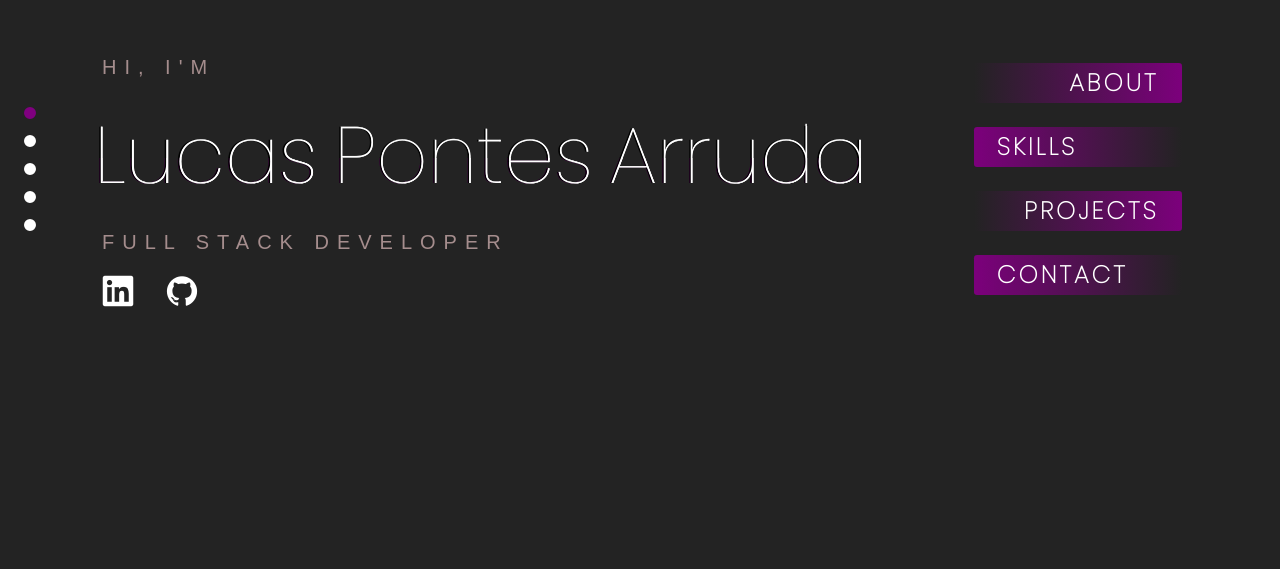
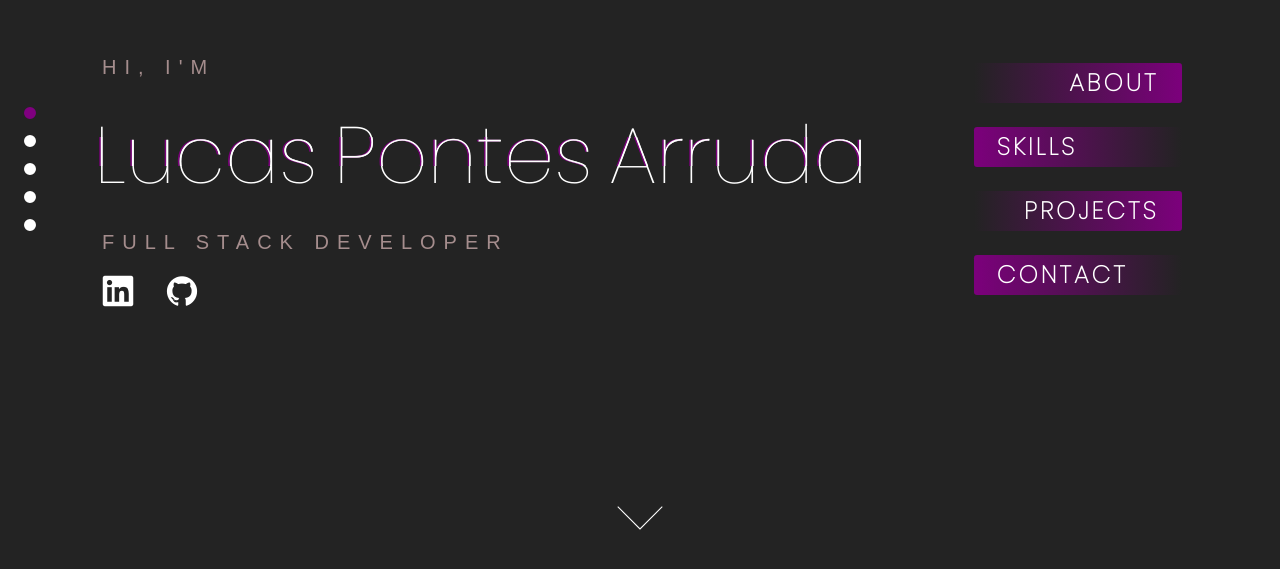
Before and after one commit to palucas94/portfolio, a React (Create React App) app: page / in a window 1280 px wide. Shown: the part 221-790 px from the top of the page. Built offline with nearby package versions, Linux system fonts and the light colour scheme.

Commit message:
[feat] add arrow in Home

```diff
--- a/src/pages/Home.jsx
+++ b/src/pages/Home.jsx
@@ -1,4 +1,5 @@
 import React from 'react';
+import { Link } from 'react-scroll';
 import NavBar from '../components/NavBar';
 
 function Home() {
@@ -26,6 +27,7 @@ function Home() {
             <i className="devicon-github-original" />
           </a>
         </div>
+        <Link smooth to="about"><div className="arrow" /></Link>
       </div>
       <NavBar />
     </div>
--- a/src/styles/Home.scss
+++ b/src/styles/Home.scss
@@ -57,6 +57,19 @@
   padding: 1rem;
 }
 
+.arrow {
+  position: absolute;
+  bottom: 7vh;
+  left: 50%;
+  height: 2rem;
+  width: 2rem;
+  margin-left: -1rem;
+  border-right: 0.1rem solid white;
+  border-bottom: 0.1rem solid white;
+  transform: rotate(45deg);
+  cursor: pointer;
+}
+
 @keyframes glitch {
   1% {
     transform: rotateX(10deg) skewX(80deg);
```
